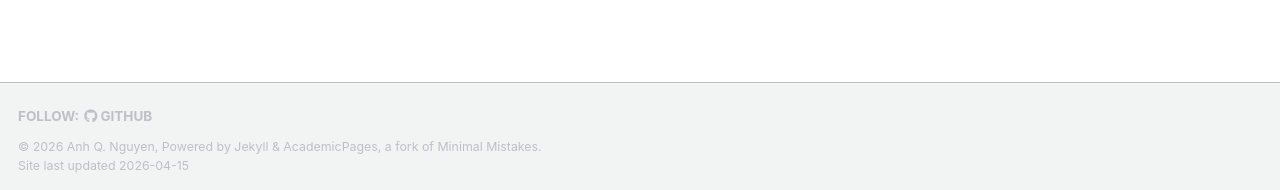
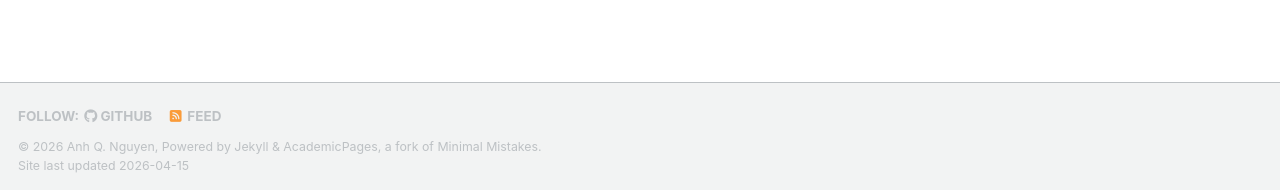
Before and after one commit to nguyenqanh/nguyenqanh.github.io, a Jekyll site: the page built from _pages/about.md, in a window 1280 px wide and 1287 px high. Shown: the part 1094-1284 px from the top of the window. Built offline with Jekyll 4.4.1, drawn with Linux system fonts in a browser that asks for light colours; some web fonts are replaced; a script bundle is joined from its source files by our own code; library files that are not in the unit come from our copies.

Commit message:
Update main.scss

```diff
--- a/assets/css/main.scss
+++ b/assets/css/main.scss
@@ -41,7 +41,3 @@
     "vendor/font-awesome/solid",
     "vendor/font-awesome/brands"
 ;
-
-.page__footer a[href*="feed.xml"] {
-  display: none !important;
-}
```
